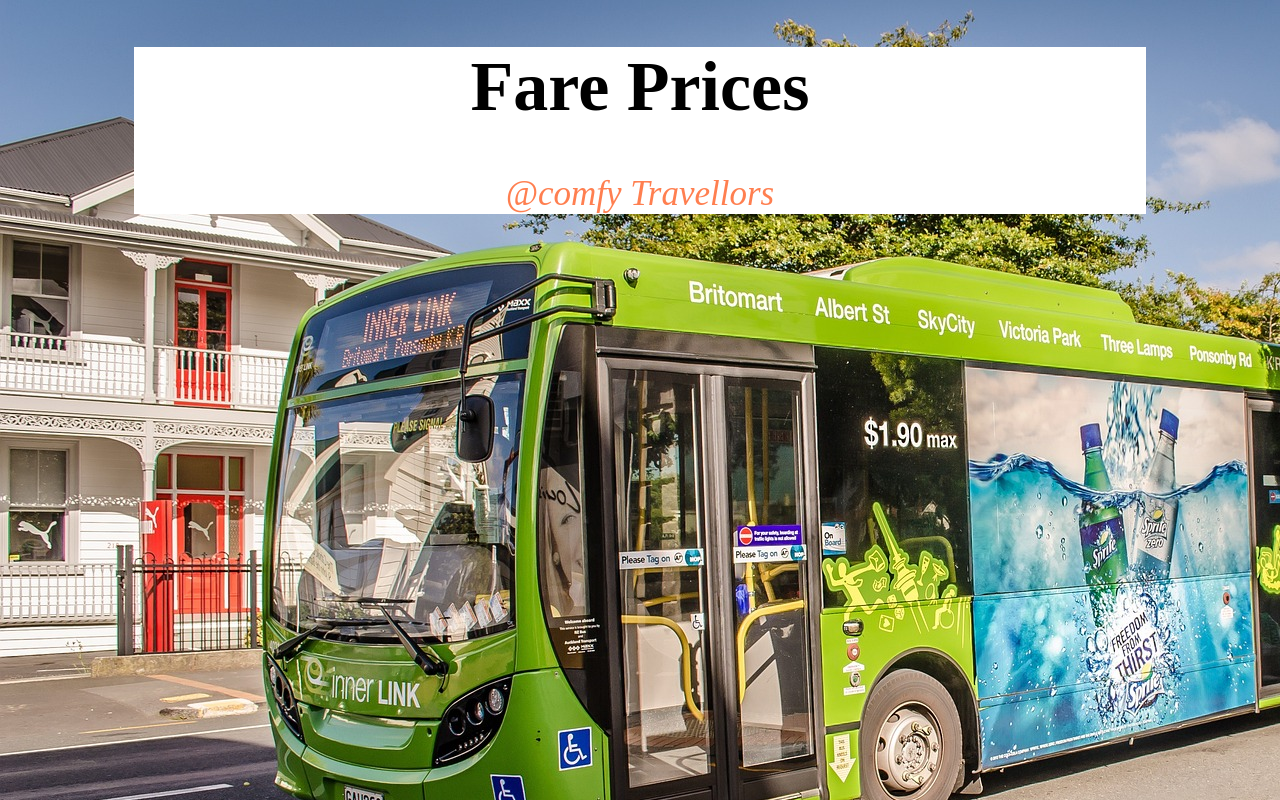
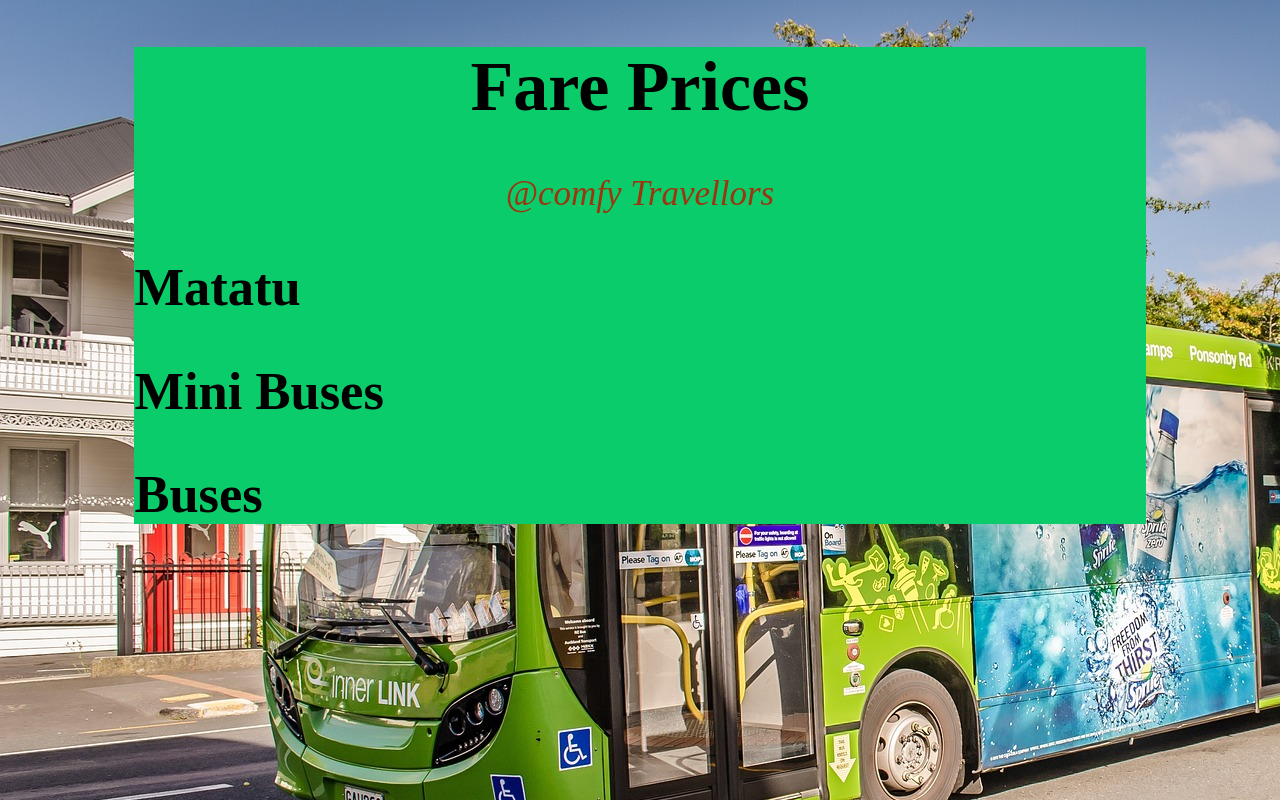
Before and after one commit to Gitog/fare, a plain HTML site: page index.html in a window 1280 px wide. Drawn offline with Linux system fonts and the light colour scheme.

Commit message:
added section & footer shell

```diff
--- a/fare.css
+++ b/fare.css
@@ -3,7 +3,7 @@ body{
 }
 
 .fare{
-  background-color: white;
+  background-color: rgb(11, 204, 107);
   width: 80%;
   margin-left: auto;
   margin-right: auto;
@@ -16,5 +16,5 @@ h1{
 .company{
     font-style: italic;
     text-align: center;
-    color: coral;
+    color: rgb(157, 53, 15);
 }
--- a/index.html
+++ b/index.html
@@ -13,6 +13,28 @@
             <h1>Fare Prices</h1>
             <p class="company">@comfy Travellors</p>
         </header>
+        <main>
+
+            <section>
+                <h2>Matatu</h2>
+
+            </section>
+
+            <section>
+                <h2>Mini Buses</h2>
+
+            </section>
+
+            <section>
+                <h2>Buses</h2>
+
+            </section>
+        </main>
+
+        <footer>
+
+        </footer>
+
     </div>
 </body>
 </html>
```
